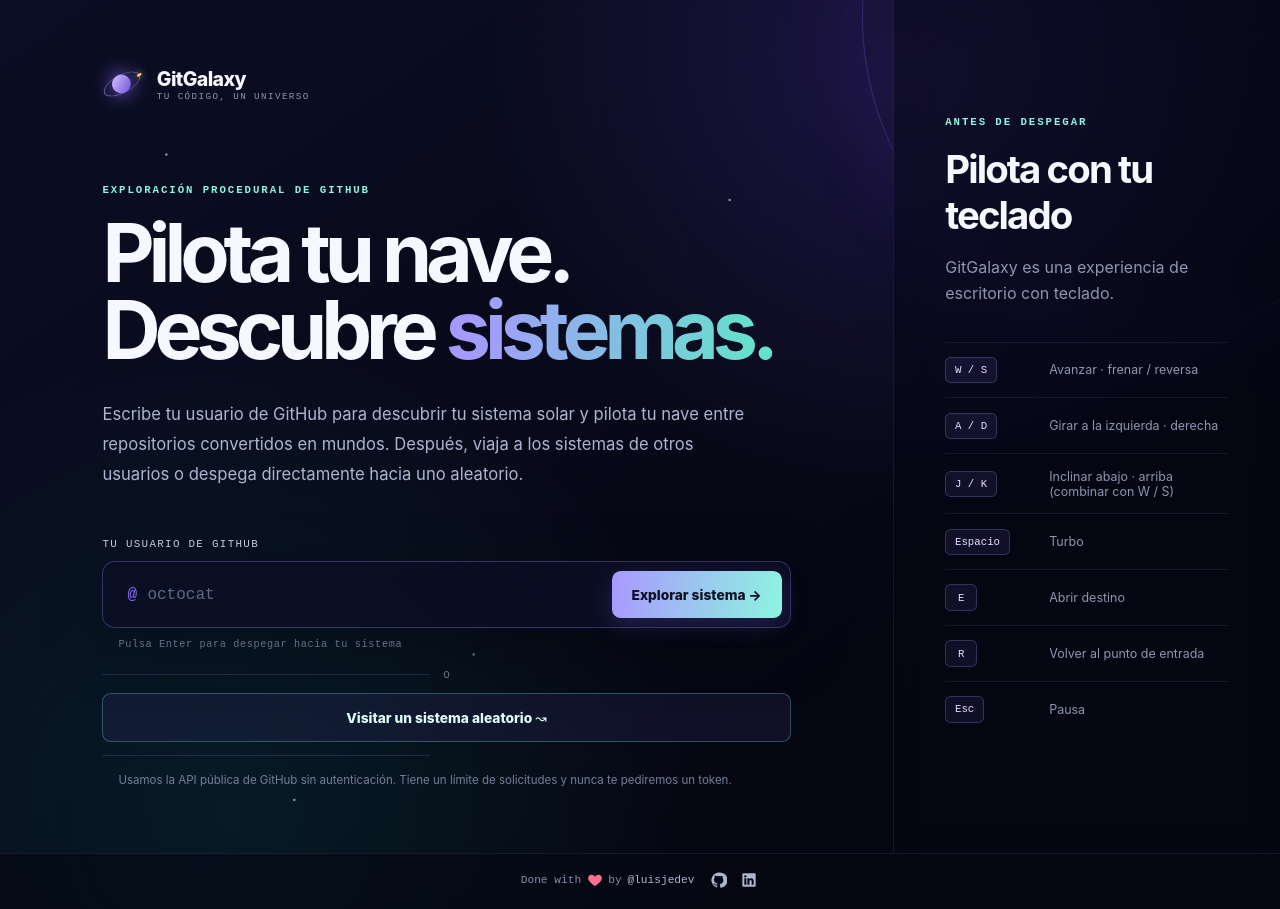
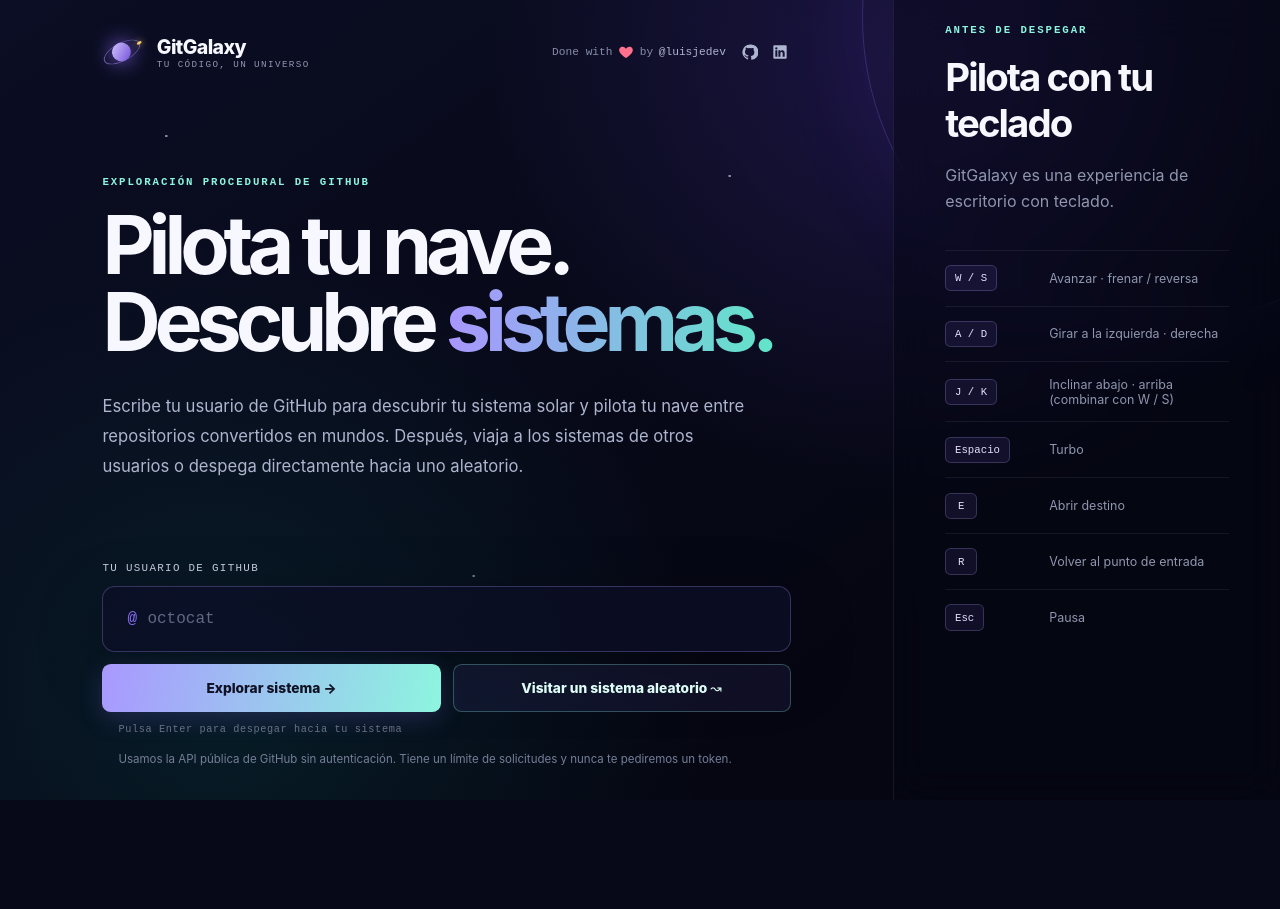
Before and after one commit to luisjedev/github-galaxy, a React (Vite) app: page / in a window 1280 px wide. After the commit the page ends 800 px from the top, so only its background shows below. Built offline with nearby package versions, Linux system fonts and the light colour scheme.

Commit message:
style: compact home navigation layout

```diff
--- a/src/App.tsx
+++ b/src/App.tsx
@@ -79,7 +79,7 @@
 
 function CreatorCredit({ variant }: { variant: 'home' | 'game' }) {
   return (
-    <footer
+    <div
       className={`creator-credit creator-credit--${variant}`}
       aria-label="Créditos de autor"
     >
@@ -115,7 +115,7 @@
           </svg>
         </a>
       </span>
-    </footer>
+    </div>
   )
 }
 
@@ -166,7 +166,10 @@
   return (
     <main className="menu-layout" data-app-state="menu">
       <section className="hero">
-        <Brand />
+        <header className="hero__header">
+          <Brand />
+          <CreatorCredit variant="home" />
+        </header>
         <div className="hero__copy">
           <p className="eyebrow">Exploración procedural de GitHub</p>
           <h1>
@@ -202,8 +205,13 @@
                 setValidationError(null)
               }}
             />
+          </div>
+          <div className="explore-form__actions">
             <button type="submit">
               Explorar sistema <span aria-hidden="true">→</span>
+            </button>
+            <button type="button" className="random-explore" onClick={onExploreRandom}>
+              Visitar un sistema aleatorio <span aria-hidden="true">↝</span>
             </button>
           </div>
           {validationError ? (
@@ -215,12 +223,6 @@
               Pulsa Enter para despegar hacia tu sistema
             </p>
           )}
-          <div className="explore-form__alternative">
-            <span aria-hidden="true">o</span>
-            <button type="button" className="random-explore" onClick={onExploreRandom}>
-              Visitar un sistema aleatorio <span aria-hidden="true">↝</span>
-            </button>
-          </div>
           <p className="api-notice">
             Usamos la API pública de GitHub sin autenticación. Tiene un límite de solicitudes y nunca
             te pediremos un token.
@@ -241,8 +243,6 @@
           ))}
         </dl>
       </aside>
-
-      <CreatorCredit variant="home" />
     </main>
   )
 }
--- a/src/index.css
+++ b/src/index.css
@@ -85,7 +85,6 @@
 .menu-layout {
   display: grid;
   grid-template-columns: minmax(0, 1.5fr) minmax(18rem, 0.65fr);
-  grid-template-rows: minmax(0, 1fr) auto;
   min-height: 100vh;
 }
 
@@ -94,7 +93,14 @@
   flex-direction: column;
   justify-content: space-between;
   min-height: 0;
-  padding: clamp(2rem, 5vw, 4.5rem) clamp(2rem, 8vw, 8.5rem);
+  padding: clamp(1.75rem, 4vh, 3rem) clamp(2rem, 8vw, 8.5rem);
+}
+
+.hero__header {
+  display: flex;
+  align-items: center;
+  justify-content: space-between;
+  gap: 2rem;
 }
 
 .brand {
@@ -160,7 +166,7 @@
 }
 
 .hero__copy {
-  margin: clamp(4rem, 10vh, 8rem) 0 3rem;
+  margin: clamp(2.5rem, 7vh, 5rem) 0 clamp(1.75rem, 4vh, 2.5rem);
 }
 
 .eyebrow {
@@ -213,7 +219,7 @@
 
 .explore-form__controls {
   display: grid;
-  grid-template-columns: auto minmax(8rem, 1fr) auto;
+  grid-template-columns: auto minmax(8rem, 1fr);
   align-items: center;
   padding: 0.5rem;
   border: 1px solid rgb(169 149 255 / 28%);
@@ -259,31 +265,18 @@
   transform: translateY(-1px);
 }
 
-.explore-form__alternative {
+.explore-form__actions {
   display: grid;
-  grid-template-columns: 1fr auto 1fr;
-  align-items: center;
-  gap: 0.8rem;
-  margin-top: 1.15rem;
+  grid-template-columns: repeat(2, minmax(0, 1fr));
+  gap: 0.75rem;
+  margin-top: 0.75rem;
 }
 
-.explore-form__alternative::before,
-.explore-form__alternative::after {
-  height: 1px;
-  background: rgb(169 149 255 / 16%);
-  content: '';
-}
-
-.explore-form__alternative > span {
-  color: #687089;
-  font-family: 'Space Mono', monospace;
-  font-size: 0.68rem;
-  text-transform: uppercase;
+.explore-form__actions button {
+  width: 100%;
 }
 
 .explore-form .random-explore {
-  grid-column: 1 / -1;
-  justify-self: stretch;
   border: 1px solid rgb(141 245 223 / 28%);
   color: #dffdf7;
   background: rgb(52 48 105 / 24%);
@@ -330,10 +323,7 @@
 }
 
 .creator-credit--home {
-  grid-column: 1 / -1;
-  padding: 1rem 2rem 1.15rem;
-  border-top: 1px solid rgb(172 163 211 / 10%);
-  background: rgb(5 7 19 / 58%);
+  justify-content: flex-end;
 }
 
 .creator-credit__byline,
@@ -377,8 +367,8 @@
 .controls-panel {
   display: flex;
   flex-direction: column;
-  justify-content: center;
-  padding: clamp(2rem, 4vw, 4.5rem);
+  justify-content: flex-start;
+  padding: clamp(1.5rem, 3vh, 2.25rem) clamp(2rem, 4vw, 4.5rem);
   border-left: 1px solid rgb(172 163 211 / 10%);
   background: rgb(5 7 19 / 48%);
   backdrop-filter: blur(20px);
@@ -1309,15 +1299,10 @@
 @media (max-width: 900px) {
   .menu-layout {
     grid-template-columns: 1fr;
-    grid-template-rows: auto;
   }
 
   .hero {
     min-height: auto;
-  }
-
-  .creator-credit--home {
-    grid-column: 1;
   }
 
   .controls-panel {
```
Also changed, not shown: 1 other file (tests, documents, lock files or other folders).
